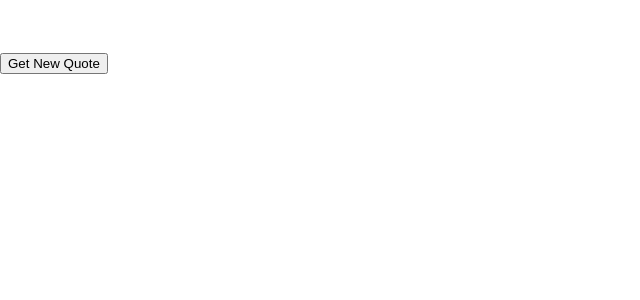
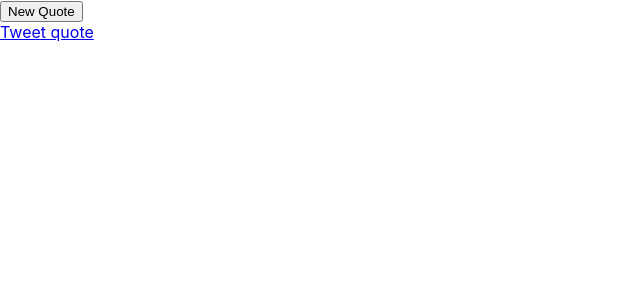
Before and after one commit to movedx/quote-machine, a React (Create React App) app: page / in a window 1280 px wide. Shown: the top 300 px of the page, without its empty margins (0-640 px from the left). Built offline with nearby package versions, Linux system fonts and the light colour scheme.

Commit message:
refactor

```diff
--- a/src/components/QuoteBox.js
+++ b/src/components/QuoteBox.js
@@ -11,13 +11,24 @@ const QuoteBox = () => {
   const author = useSelector(selectAuthor);
   const dispatch = useDispatch();
   return (
-    <div>
-      <p>
-        {quote} <br /> {author}
-      </p>
-      <button onClick={() => dispatch(getRandomQuote())}>Get New Quote</button>
+    <div id="quote-box">
+      <div id="text">{quote}</div>
+      <div id="author">{author}</div>
+      <div id="new-quote">
+        <button onClick={() => dispatch(getRandomQuote())}>New Quote</button>
+      </div>
+      <a href="#" id="tweet-quote">
+        Tweet quote
+      </a>
     </div>
   );
 };
 
 export default QuoteBox;
+
+// <div id="quote-box">
+//   <p>
+//     {quote} <br /> {author}
+//   </p>
+//   <button onClick={() => dispatch(getRandomQuote())}>Get New Quote</button>
+// </div>;
```
